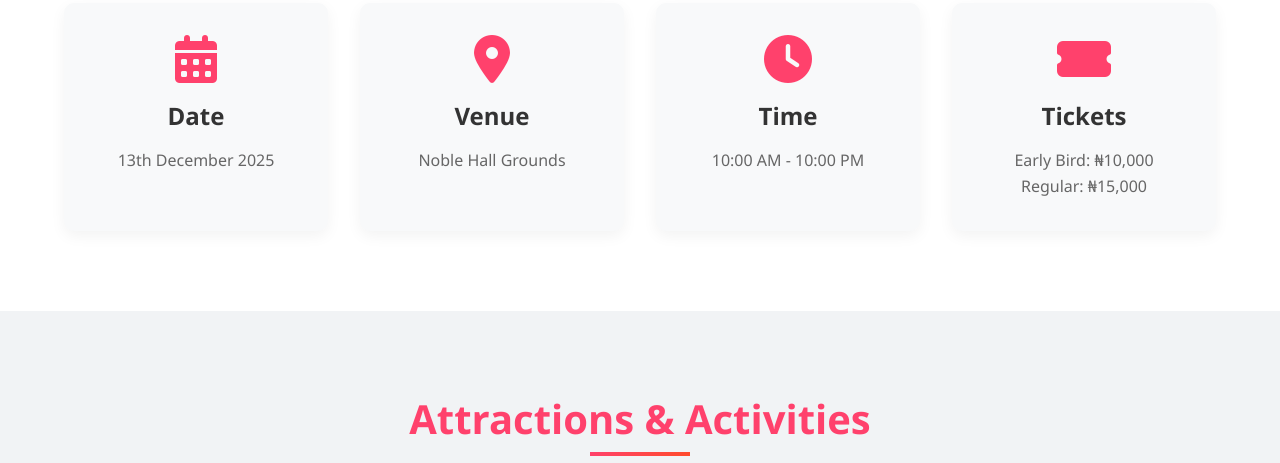
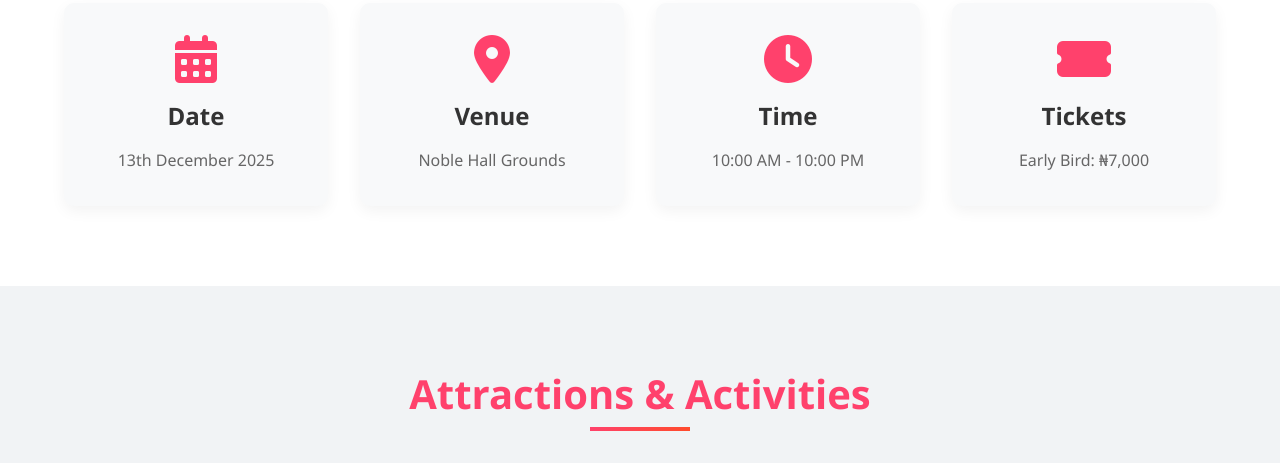
Before and after one commit to ogbonnam/funfair-html-css, a plain HTML site: page index.html in a window 1280 px wide. Shown: the part 996-1459 px from the top of the page. Drawn offline with Linux system fonts and the light colour scheme.

Commit message:
removed a feature1

```diff
--- a/index.html
+++ b/index.html
@@ -409,7 +409,7 @@
                 <div class="detail-card">
                     <i class="fas fa-ticket-alt"></i>
                     <h3>Tickets</h3>
-                    <p>Early Bird: ₦10,000<br>Regular: ₦15,000</p>
+                    <p>Early Bird: ₦7,000</p>
                 </div>
             </div>
         </div>
```
